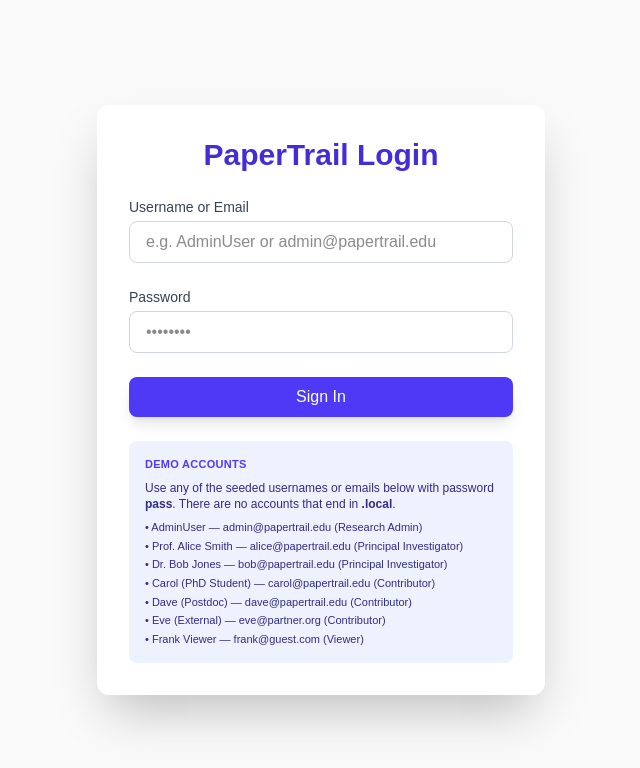
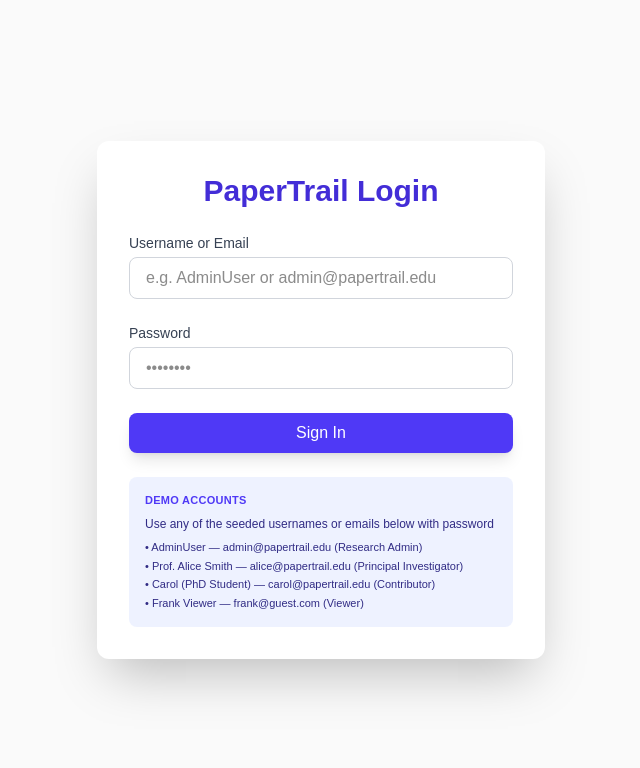
Before and after one commit to Dimcirui/Paper-Trail, a Next.js app in the folder papertrail-app/: page /login in a window 1280 px wide. Shown: the top 768 px of the page, without its empty margins (319-959 px from the left). Built offline with nearby package versions, Linux system fonts and the light colour scheme.

Commit message:
fix: update login portal inst

```diff
--- a/papertrail-app/src/app/login/components/LoginForm.tsx
+++ b/papertrail-app/src/app/login/components/LoginForm.tsx
@@ -107,16 +107,11 @@ export default function LoginForm({ redirectTo = '/dashboard' }: LoginFormProps)
           </p>
           <p className="text-[12px]">
             Use any of the seeded usernames or emails below with password{' '}
-            <span className="font-semibold">pass</span>. There are no accounts that end in{' '}
-            <span className="font-semibold">.local</span>.
           </p>
           <div className="grid gap-1 text-[11px]">
             <p>• AdminUser — admin@papertrail.edu (Research Admin)</p>
             <p>• Prof. Alice Smith — alice@papertrail.edu (Principal Investigator)</p>
-            <p>• Dr. Bob Jones — bob@papertrail.edu (Principal Investigator)</p>
             <p>• Carol (PhD Student) — carol@papertrail.edu (Contributor)</p>
-            <p>• Dave (Postdoc) — dave@papertrail.edu (Contributor)</p>
-            <p>• Eve (External) — eve@partner.org (Contributor)</p>
             <p>• Frank Viewer — frank@guest.com (Viewer)</p>
           </div>
         </div>
```
